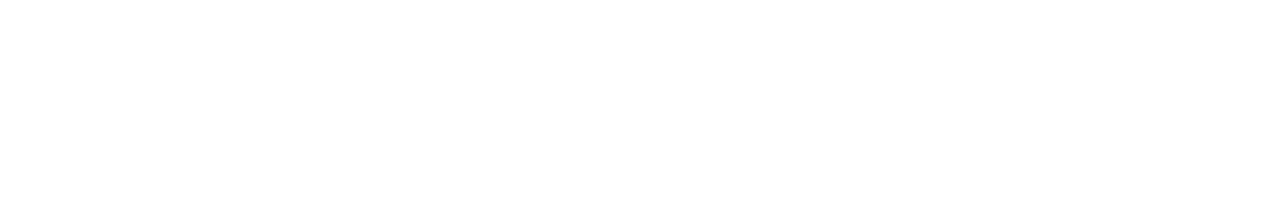
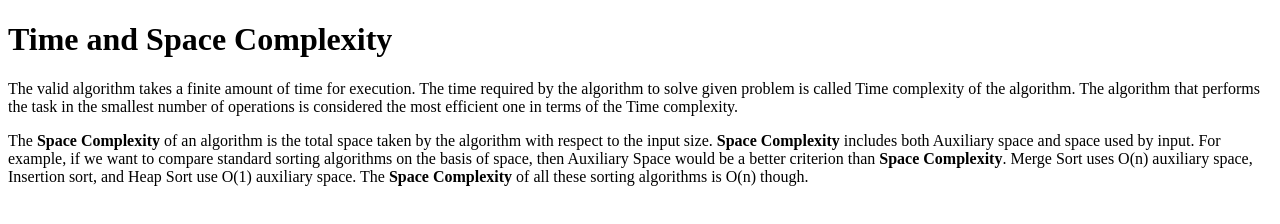
Before and after one commit to acciojob/time-and-space-complexity-Hrishi75, a website: page main.html in a window 1280 px wide. Drawn offline with Linux system fonts and the light colour scheme.

Commit message:
created a submission

```diff
--- a/main.html
+++ b/main.html
@@ -8,7 +8,11 @@
 
 <body>
 	<!-- the entire body must be written by student -->
-    <script type="text/javascript" src="./script.js">
+	<h1>Time and Space Complexity</h1>
+	<p>The valid algorithm takes a finite amount of time for execution. The time required by the algorithm to solve given problem is called Time complexity  of the algorithm. The algorithm that performs the task in the smallest number of operations is considered the most efficient one in terms of the Time complexity.</p>
+    <p>The <b>Space Complexity</b> of an algorithm is the total space taken by the algorithm with respect to the input size. <b>Space Complexity</b> includes both Auxiliary space and space used by input. For example, if we want to compare standard sorting algorithms on the basis of space, then Auxiliary Space would be a better criterion than <b>Space Complexity</b>. Merge Sort uses O(n) auxiliary space, Insertion sort, and Heap Sort use O(1) auxiliary space. The <b>Space Complexity</b> of all these sorting algorithms is O(n) though. </p>
+
+	<script type="text/javascript" src="./script.js">
 </script>
 
 </body>
```
